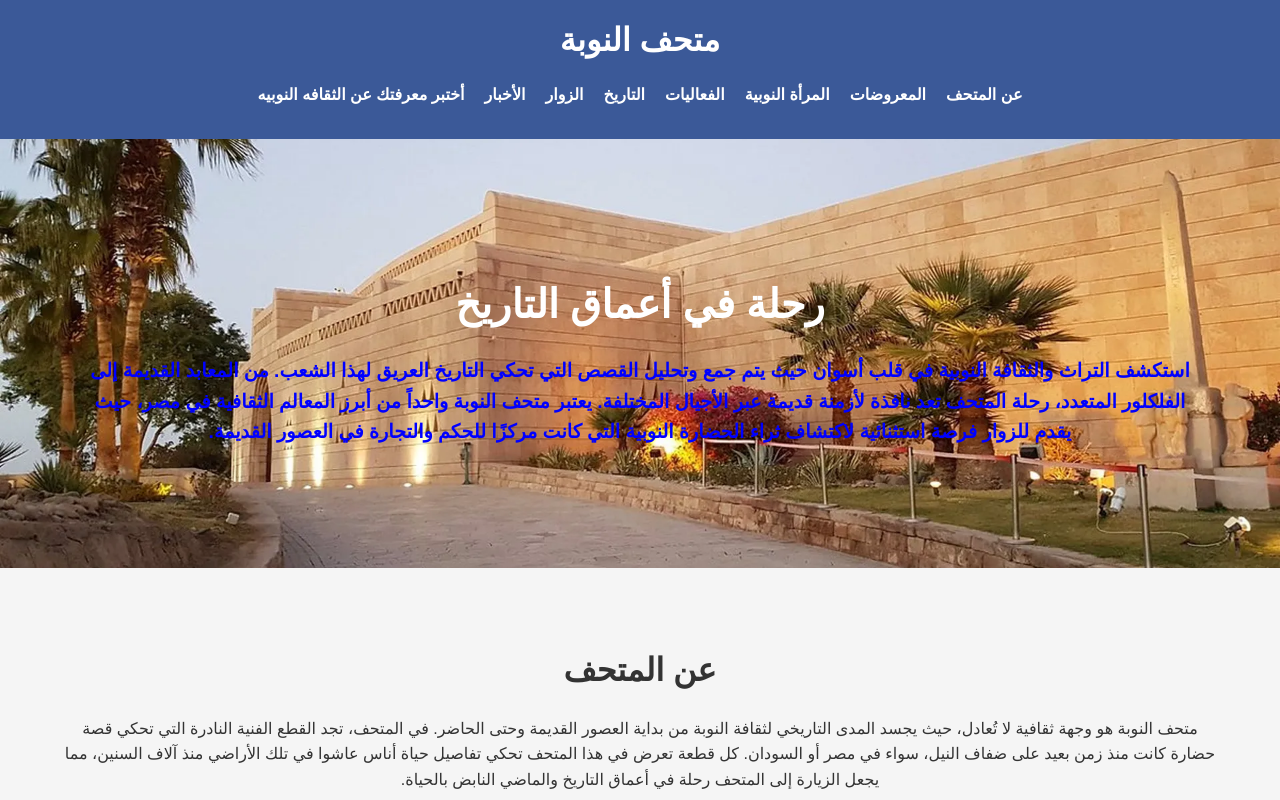
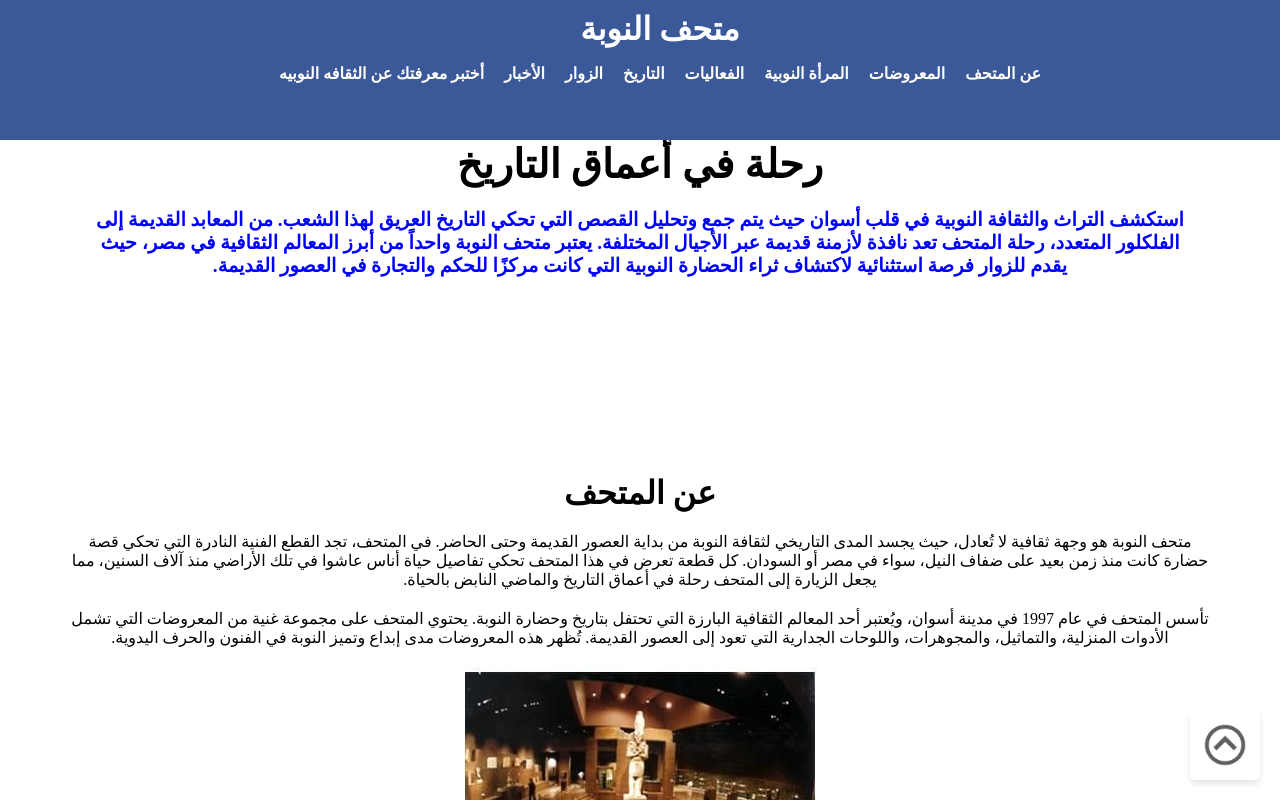
Before and after one commit to ahmedelhossin/Nubian-Museum, a plain HTML site: page index.html in a window 1280 px wide. Shown: the top 800 px of the page. Drawn offline with Linux system fonts and the light colour scheme.

Commit message:
Add files via upload

```diff
--- a/index.html
+++ b/index.html
@@ -6,8 +6,22 @@
     <meta name="viewport" content="width=device-width, initial-scale=1.0">
     <title>متحف النوبة</title>
     <style>
+        .scroll-to-top {
+            position: fixed;
+            bottom: 20px;
+            right: 20px;
+            border: none;
+            background: none;
+            cursor: pointer;
+            box-shadow: 0 4px 6px rgba(0, 0, 0, 0.1);}
+        .scroll-to-top img {
+            width: 50px;
+            height: 50px;
+            transition: transform 0.3s;
+    }
+
         /* أنماط عامة */
-        body {
+        .body{
             margin: 0;
             font-family: Arial, sans-serif;
             line-height: 1.6;
@@ -25,8 +39,18 @@
         .header {
             background-color: #3b5998;
             color: #fff;
-            padding: 15px 0;
+            padding: 10px 20px;
+            position: fixed;
+            top: 0;
+            left: 0;
+            width: 100%;
+            padding: 10px 20px;
+            z-index: 1000;
+
+            height: 15vh;
+            position: fixed;
         }
+
 
         .header h1 {
             margin: 0;
@@ -56,7 +80,6 @@
 
         /* الصفحة الرئيسية */
         .hero {
-
             color: #fff;
             text-align: center;
             padding: 100px 20px;
@@ -64,6 +87,7 @@
 
         .hero h2 {
             font-size: 2.5rem;
+            color: black;
         }
 
         .hero p {
@@ -323,9 +347,9 @@
     </style>
 </head>
 <body>
-
+    <button class="scroll-to-top" onclick="scrollToTop()"><img src="up.png" ></button>
     <!-- الشريط العلوي -->
-    <header  class="header">
+    <header   class="header">
         <div class="container">
             <h1>متحف النوبة</h1>
             <nav>
@@ -344,7 +368,7 @@
     </header>
 
     <!-- الصفحة الرئيسية -->
-<section style="background: url(fg.jpg) no-repeat center center/cover;" class="hero">
+<section class="hero">
     <div class="container">
         <h2>رحلة في أعماق التاريخ</h2>
         <b>
@@ -355,9 +379,6 @@
                 التي كانت مركزًا للحكم والتجارة في العصور القديمة.
             </p>
         </b>
-
-
-
     </div>
 </section>
 
@@ -666,7 +687,12 @@
 <h2>ahmed elhossin</h2>
 
     <script>
-
+    function scrollToTop() {
+      window.scrollTo({
+        top: 0,
+        behavior: 'smooth'
+      });
+    }
     function toggleDetails(exhibitId) {
         var details = document.getElementById(exhibitId);
         if (details.style.display === "none") {
```
Also changed, not shown: up.png (added).
